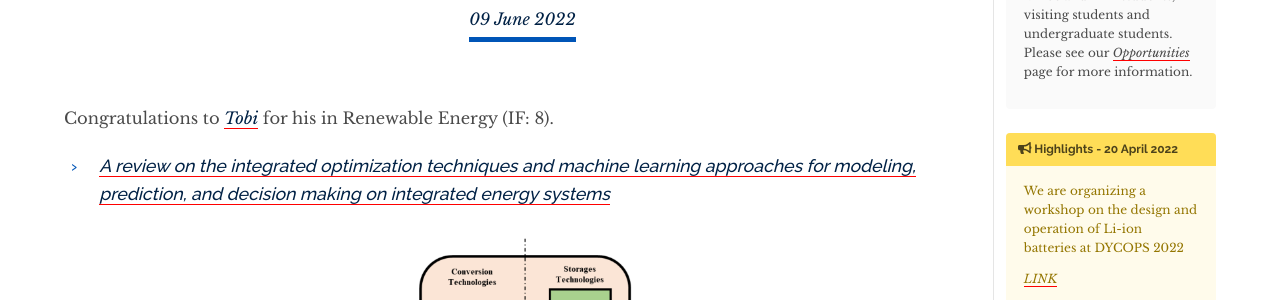
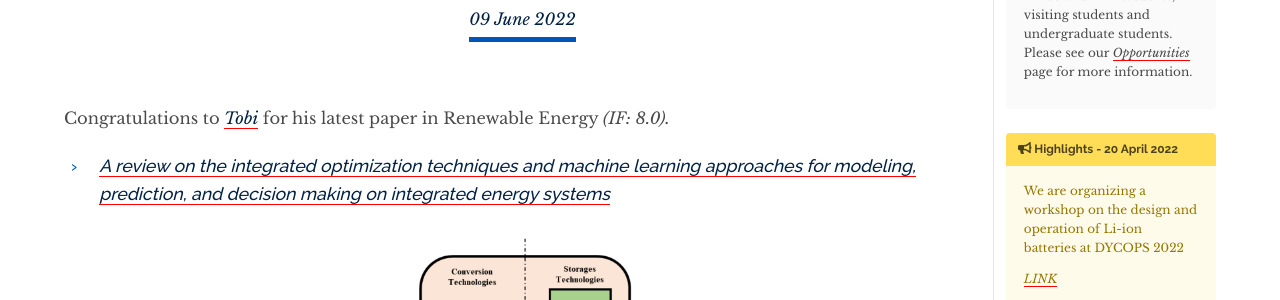
Before and after one commit to daisubc/daisubc.github.io, a Jekyll site: the page built from _news/2022-06-09-renewable.md, in a window 1280 px wide and 900 px high. Shown: the part 281-581 px from the top of the window. Built offline with Jekyll 4.4.1, drawn with Linux system fonts in a browser that asks for light colours; nearby versions of some CDN libraries.

Commit message:
fix typo

```diff
--- a/_news/2022-06-09-renewable.md
+++ b/_news/2022-06-09-renewable.md
@@ -5,7 +5,7 @@ description: New paper on machine learning approaches for energy systems publish
 date: "2022-06-09"
 ---
 
-Congratulations to [Tobi]({% link _profiles/Tobi Michael Alabi.md %}) for his in Renewable Energy (IF: 8).
+Congratulations to [Tobi]({% link _profiles/Tobi Michael Alabi.md %}) for his latest paper in Renewable Energy *(IF: 8.0).*
 
 - [A review on the integrated optimization techniques and machine learning approaches for modeling, prediction, and decision making on integrated energy systems]({% link _papers/2022-tobi-energy.md %})
 
```
